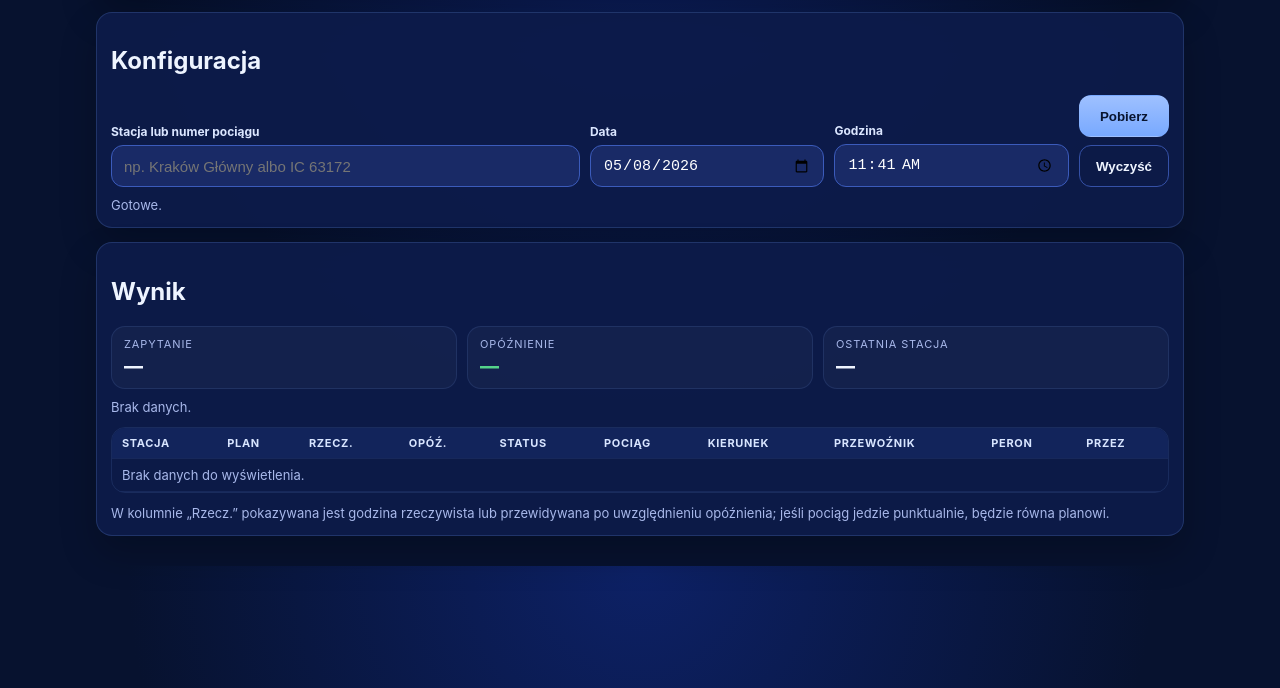
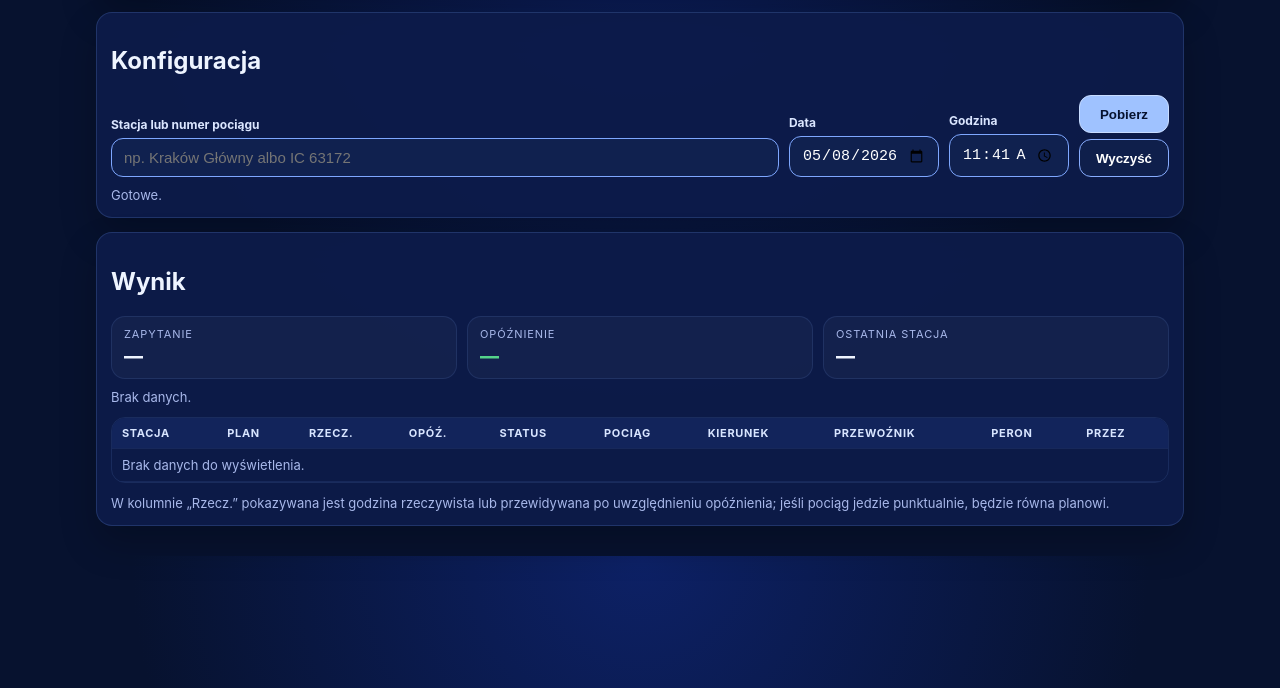
Before and after one commit to rafstak-afk/train-delay-monitor, a plain HTML site: page index.html in a window 1280 px wide. Shown: the part 112-800 px from the top of the page. Drawn offline with Linux system fonts and the light colour scheme.

Commit message:
Refactor styles for grid and input/button elements
Adjusted grid layout and input/button styles.

```diff
--- a/index.html
+++ b/index.html
@@ -43,7 +43,7 @@
     .lead { margin:0; color:var(--muted); font-size:13px; line-height:1.5; }
     .grid {
       display:grid;
-      grid-template-columns:2fr 1fr 1fr auto;
+      grid-template-columns:minmax(0,2fr) 150px 120px auto;
       gap:10px;
       align-items:end;
     }
@@ -56,25 +56,25 @@
     }
     input {
       width:100%;
-      min-height:42px;
+      min-height:38px;
       border-radius:12px;
-      border:1px solid #3b5bbb;
-      background:#192a66;
+      border:1px solid #7ea7ff;
+      background:#10214f;
       color:#fff;
       padding:10px 12px;
       font-size:15px;
     }
-    .actions { display:grid; gap:8px; }
+    .actions { display:grid; gap:6px; }
     button {
-      min-height:42px;
+      min-height:38px;
       border-radius:12px;
       border:1px solid transparent;
       font-weight:800;
       cursor:pointer;
       padding:0 16px;
     }
-    .primary { background:linear-gradient(180deg, var(--accent-2), var(--accent)); color:#08142f; }
-    .secondary { background:transparent; border-color:#3551a7; color:#eef4ff; }
+    .primary { background:#9fc2ff; color:#06122f; border-color:#c8dcff; }
+    .secondary { background:#0f1f4b; border-color:#88adff; color:#ffffff; }
     .status { margin-top:10px; color:var(--muted); font-size:13px; }
     .stats {
       display:grid;
@@ -158,7 +158,7 @@
       .table-wrap { display:none; }
       .mobile-cards { display:grid; }
       .card { padding:12px; }
-      input, button { min-height:40px; font-size:14px; }
+      input, button { min-height:36px; font-size:13px; }
       .stat .v { font-size:17px; }
     }
   </style>
```
